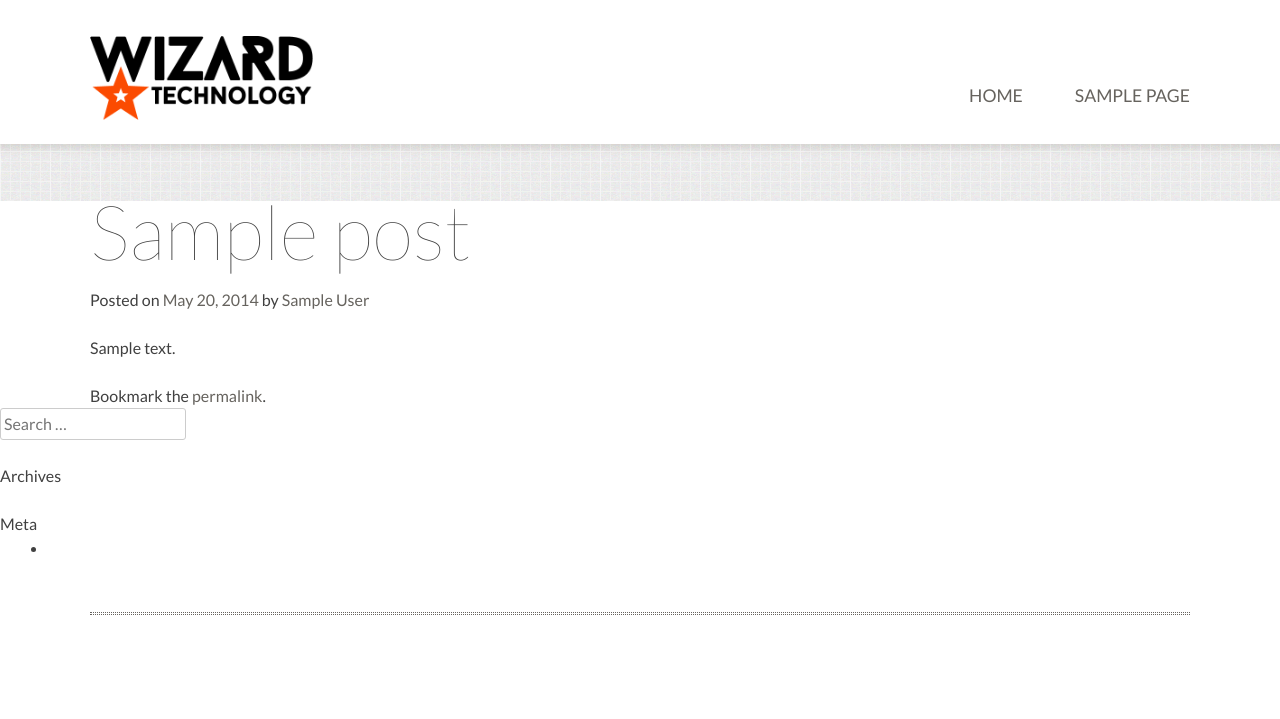
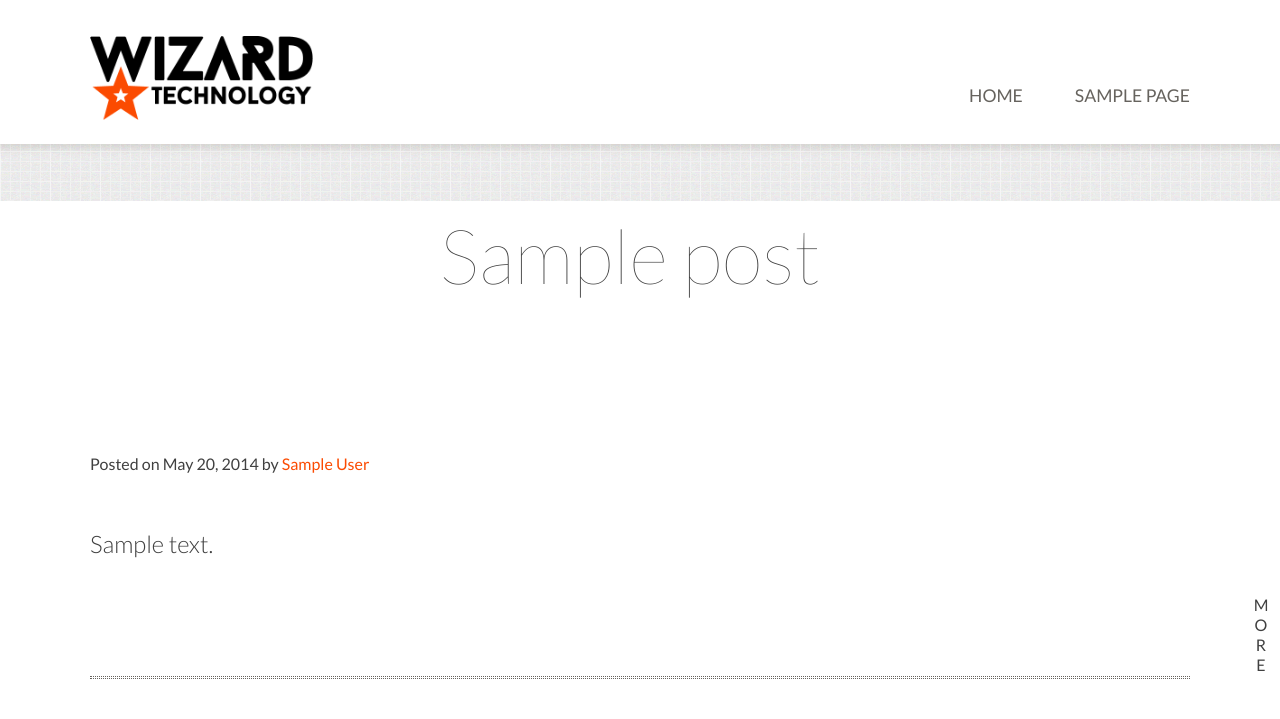
Before and after one commit to jezard/wizard, a WordPress theme: template wp-content/themes/wizard/single.php in a window 1280 px wide. Shown: the top 719 px of the page. Run offline with PHP 8.4 and a stand-in for WordPress, Linux system fonts and the light colour scheme; the site name, menu and one post (Sample post) are stand-ins, and other content is empty; some libraries are stand-ins or nearby versions.

Commit message:
adding blog single page

```diff
--- a/wp-content/themes/wizard/blog-template.php
+++ b/wp-content/themes/wizard/blog-template.php
@@ -75,7 +75,7 @@ get_header(); ?>
 							<div class="grid grid-pad">
 								<section class="post-excerpt">
 									<div class="col-2-3">
-										<h1><?php the_title(); ?></h1>
+										<nav><h1><a href=" <?php echo get_the_permalink( ); ?> "><?php the_title(); ?></a></h1></nav>
 										<date><?php the_date(); ?></date>
 										<?php the_excerpt(); ?>
 										<nav><a href=" <?php echo get_the_permalink( ); ?> ">Read More</a></nav>
--- a/wp-content/themes/wizard/single.php
+++ b/wp-content/themes/wizard/single.php
@@ -11,13 +11,32 @@ get_header(); ?>
 	<div id="primary" class="content-area">
 		<div id="bg-grad-top-blog" class="content-area" style="background: url(<?php echo do_shortcode('[blogurl]').'website-images/graph-paper-grad-blog.gif';?>)"></div>
 		<main id="main" class="site-main" role="main">
-			<div class="grid grid-pad">
+			<div class="grid grid-pad wizard-single">
+				<div class="col-1-1">
 					<?php while ( have_posts() ) : the_post(); ?>
+					<<h1 class="entry-title"><?php the_title(); ?></h1>
+				</div>
+			</div>
+		</div>
 
-					<?php get_template_part( 'content', 'single' ); ?>
+		<article class="wizard-single">
+			<div class="grid grid-pad entry-content">
+				<div class="entry-meta">
+					<span class="posted-on">Posted on <time><?php echo get_the_date(); ?></time></a></span><span class="byline"> by <span class="author vcard"><?php the_author_posts_link(); ?></span></span>
+				</div>
+				<div class="col-1-1">
+						<?php
+							the_content();
+						?>
 
 						<?php wizard_post_nav(); ?>
 
+				</div>
+			</div>
+		</div>
+		<div class="comments-container">
+			<div class="grid grid-pad wizard-single ">
+				<div class="col-1-1">
 						<?php
 							// If comments are open or we have at least one comment, load up the comment template
 							if ( comments_open() || '0' != get_comments_number() ) :
@@ -25,11 +44,17 @@ get_header(); ?>
 							endif;
 						?>
 				</div>
+			</div>
+		</div>
+
 
 		<?php endwhile; // end of the loop. ?>
 
 		</main><!-- #main -->
 	</div><!-- #primary -->
 
-<?php get_sidebar(); ?>
+	<nav id="post-nav">
+		<div class="nav-tab">M<br>O<br>R<br>E</div>
+		<div class="nav-tab-content"><?php get_sidebar(); ?></div>
+	</nav>
 <?php get_footer(); ?>
--- a/wp-content/themes/wizard/style.css
+++ b/wp-content/themes/wizard/style.css
@@ -898,7 +898,7 @@ h1.lightest-text{
 .clear{
 	clear:both;
 }
-#services .entry-title, #work .entry-title, #about .entry-title, #contact .entry-title{
+#services .entry-title, #work .entry-title, #about .entry-title, #contact .entry-title, .wizard-single .entry-title{
 	text-align:center;
 	margin-left: -20px;
 }
@@ -1051,6 +1051,13 @@ img.nav-arrow{
 	font-size: 42px;
 	font-weight: 300;
 }
+.post-excerpt h1 a{
+	color:#404040;
+	text-decoration: none;
+}
+.post-excerpt h1 a:hover{
+	color:#fb4b02;
+}
 
 .post-excerpt p{
 	font-size: 24px;
@@ -1100,6 +1107,55 @@ post-excerpt a{
 
 }
 .nav-tab-content h1{
+	display: none;
+}
+.wizard-single h1{
+	padding-bottom: 90px;
+}
+/*reset*/
+.wizard-single p, .wizard-single  li, .wizard-single td, .wizard-single th, .wizard-single dl, .wizard-single span, .wizard-single a, .wizard-single footer, .wizard-single figcaption{
+	font-size: 24px;
+	font-weight:300;
+}
+.wizard-single .entry-content h1, .wizard-single .entry-content h2, .wizard-single .entry-content h3{
+	font-size: 42px;
+	font-weight: 300;
+	padding-bottom:10px;
+}
+.wizard-single .entry-meta span, .wizard-single .entry-meta a{
+	font-size:16px;
+	font-weight: 400;
+}
+.wizard-single .entry-meta a{
+	color: #fb4b02;
+}
+.nav-links{
+	margin-top:30px;
+}
+.nav-links a, .nav-links a span{
+	color: #fb4b02;
+	font-size: 20px;
+	font-weight: 400;
+}
+
+#comments label{
+	font-weight: 400;
+	width: 100px;
+	display:block;
+}
+article.wizard-single{
+	background-color:rgba(255,255,255,0.5);
+	padding:30px 0;
+}
+.comments-title{
+	font-size: 24px;
+	font-weight:400;
+}
+.entry-meta{
+	margin-bottom: 50px;
+}
+
+.form-allowed-tags{
 	display: none;
 }
 
```
Lines whose indentation alone changed are shown as unchanged.
